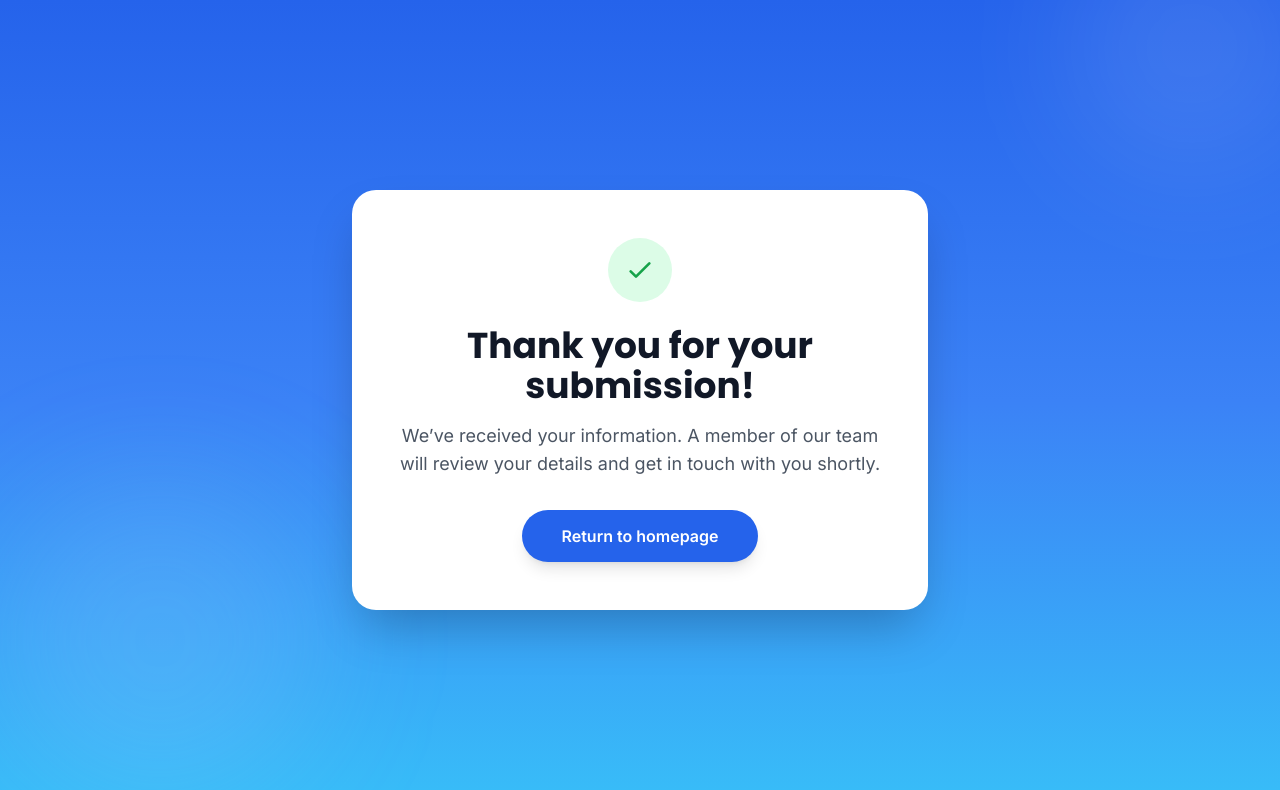
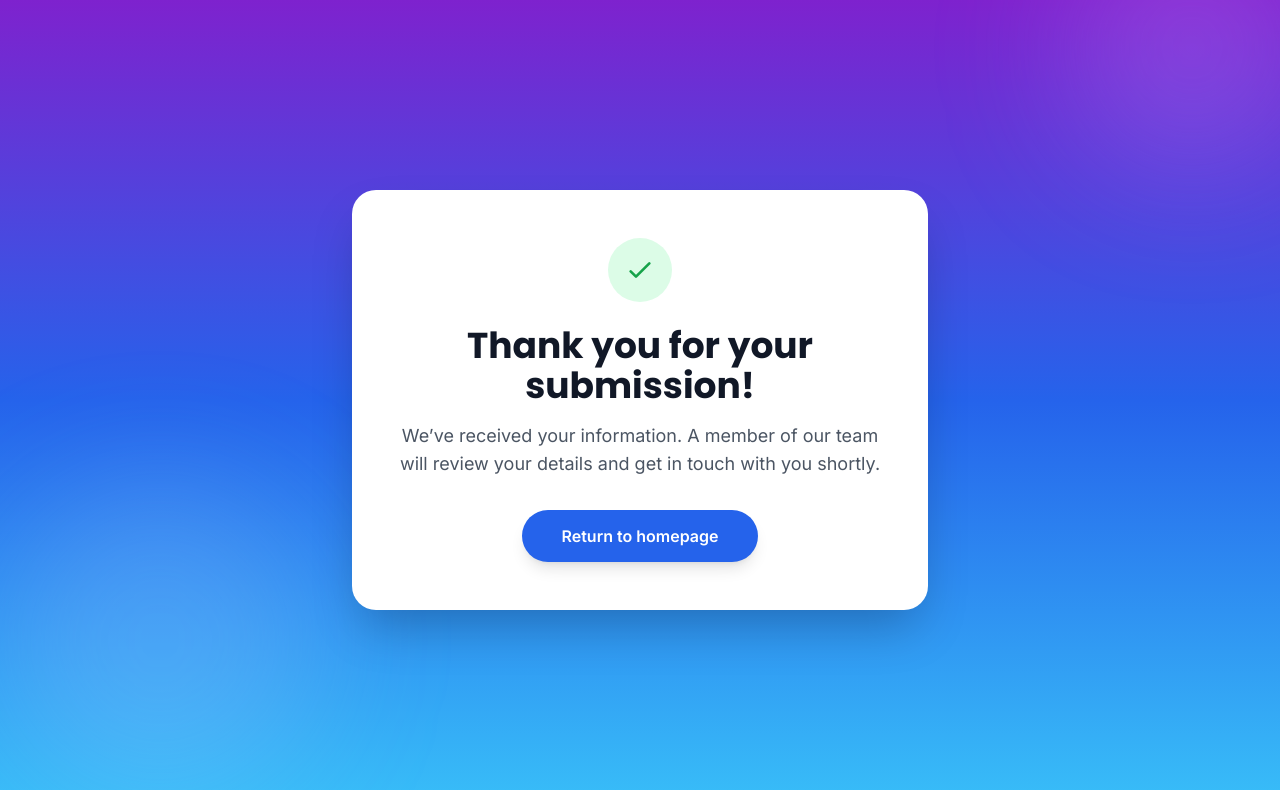
Before and after one commit to nadula123sankalana/cash, a Next.js app: page /thank-you in a window 1280 px wide. Shown: the top 790 px of the page. Built offline with nearby package versions, Linux system fonts and the light colour scheme; no server answers.

Commit message:
Update Thank You page background gradient and enhance visual elements with new color scheme. Adjust AuthorizationSection layout for improved alignment of content.

```diff
--- a/app/thank-you/page.tsx
+++ b/app/thank-you/page.tsx
@@ -2,11 +2,11 @@ import Link from 'next/link';
 
 export default function ThankYouPage() {
   return (
-    <main className="min-h-screen flex items-center justify-center px-4 py-16 bg-gradient-to-b from-blue-600 via-blue-500 to-sky-400">
+    <main className="min-h-screen flex items-center justify-center px-4 py-16 bg-gradient-to-b from-purple-700 via-blue-600 to-sky-400">
       {/* Subtle background orbs */}
       <div className="pointer-events-none absolute inset-0 overflow-hidden">
-        <div className="absolute -top-20 -right-10 w-64 h-64 bg-white/10 rounded-full blur-3xl" />
-        <div className="absolute bottom-0 left-0 w-80 h-80 bg-blue-300/20 rounded-full blur-3xl" />
+        <div className="absolute -top-20 -right-10 w-64 h-64 bg-purple-400/25 rounded-full blur-3xl" />
+        <div className="absolute bottom-0 left-0 w-80 h-80 bg-blue-300/25 rounded-full blur-3xl" />
       </div>
 
       <div className="relative max-w-xl w-full bg-white rounded-3xl shadow-2xl px-6 py-10 sm:px-10 sm:py-12 text-center">
--- a/components/AuthorizationSection.tsx
+++ b/components/AuthorizationSection.tsx
@@ -22,7 +22,7 @@ export default function AuthorizationSection() {
           </div>
 
           {/* Right Content - SSL Security Badge */}
-          <div className="lg:col-span-1 flex flex-col items-center lg:items-end">
+          <div className="lg:col-span-1 flex flex-col items-start lg:items-end">
             <div className="bg-white p-6 rounded-lg shadow-md border border-gray-200 max-w-xs">
               <div className="flex items-center gap-4 mb-4">
                 <div className="flex flex-col items-center">
```
